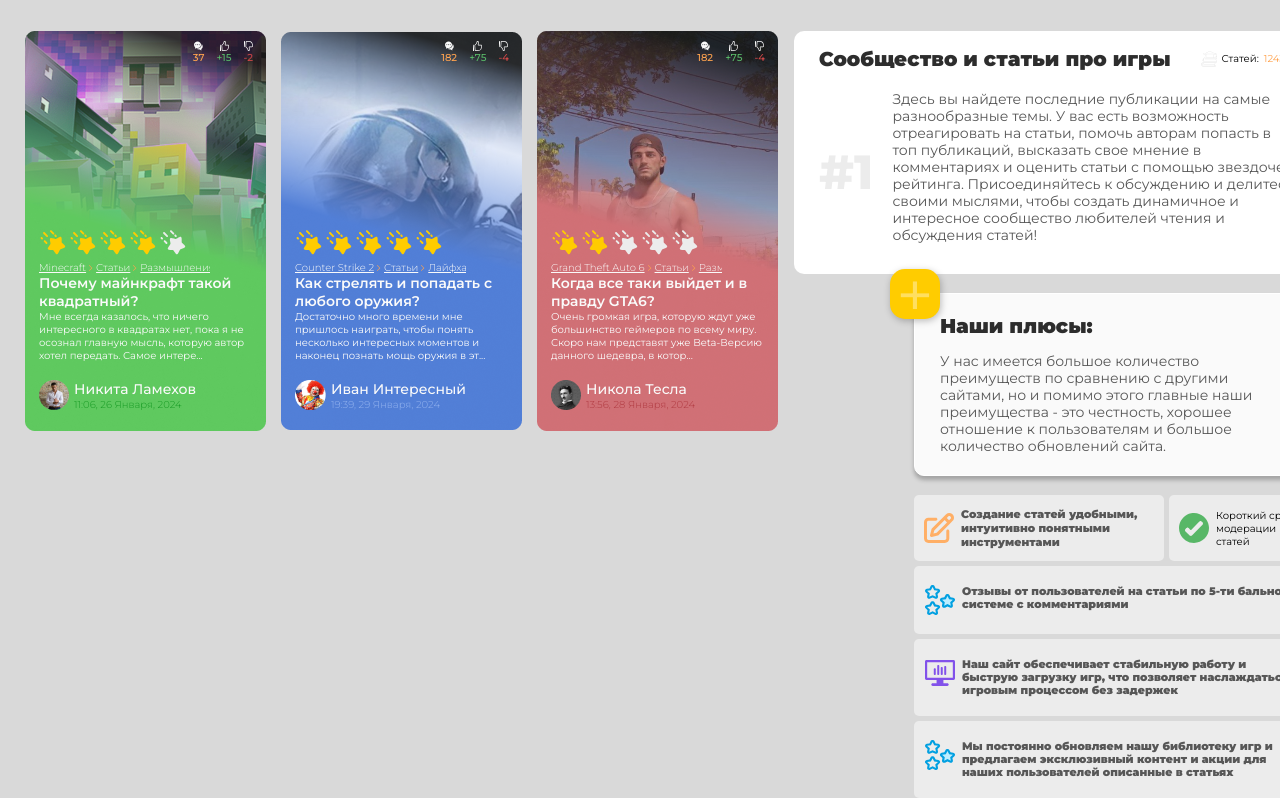
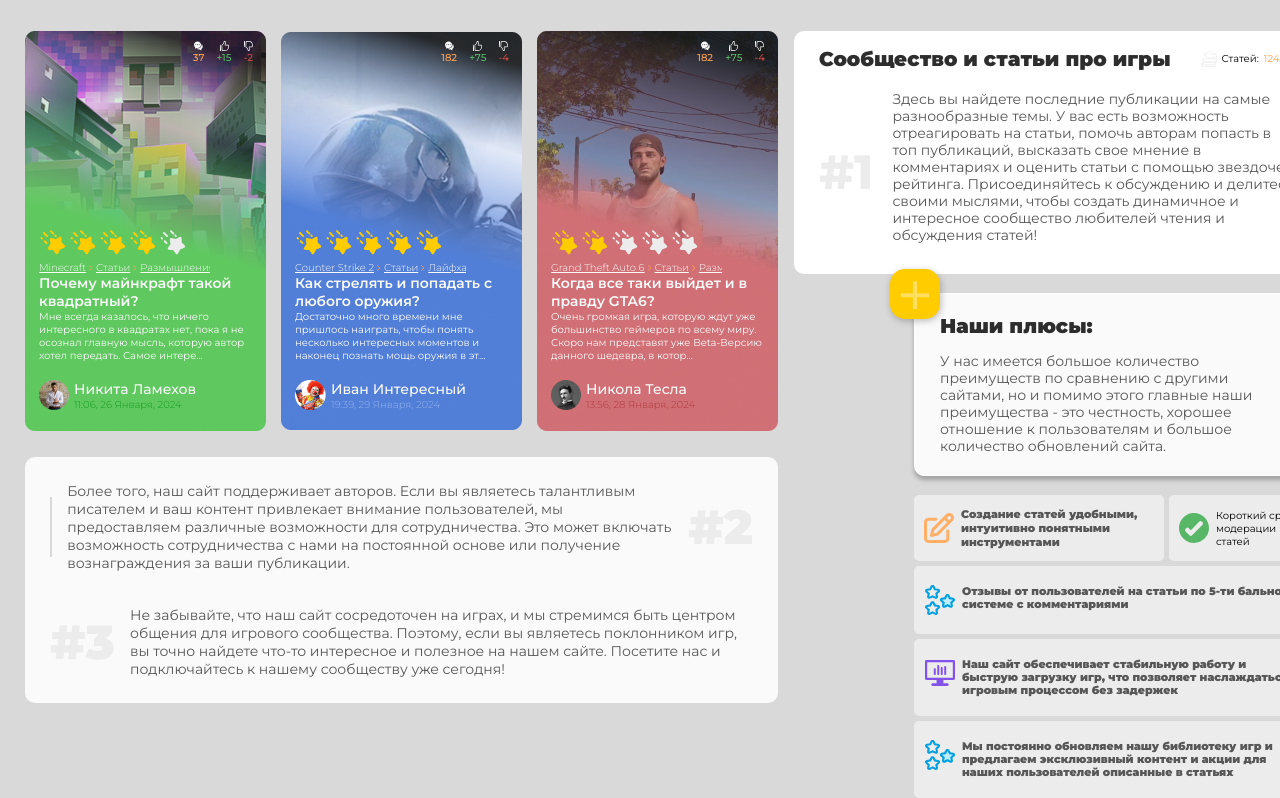
Before and after one commit to Asliddin001/GameVerse, a React (Vite) app: page / in a window 1280 px wide. Shown: the part 1045-1843 px from the top of the page. Built offline with nearby package versions, Linux system fonts and the light colour scheme.

Commit message:
added some styles and component to community section

```diff
--- a/src/components/pages/home-page-components/community/community.jsx
+++ b/src/components/pages/home-page-components/community/community.jsx
@@ -6,6 +6,7 @@ import { communityData, dataArray } from "../../../../data/data";
 import { Community_info_head } from "./community_info_head/Community_info_head";
 import { Aside_cards } from "./aside_cards/Aside_cards.jsx";
 import { Rigth_info_cards } from "./right_info_cards/Rigth_info_cards";
+import { Comunity_card_continuation } from "./comunity_card_continuation/comunity_card_continuation";
 export const Community = () => {
   return (
     <>
@@ -13,6 +14,7 @@ export const Community = () => {
         <div className={styles.community}>
           <div className={styles.community__boxs}>
             <Box data={dataArray} />
+            <Comunity_card_continuation/>
           </div>
           <div className={styles.community__content}>
             {communityData.map((item, index) => (
--- /dev/null
+++ b/src/components/pages/home-page-components/community/comunity_card_continuation/comunity_card_continuation.jsx
@@ -0,0 +1,24 @@
+import React from "react";
+import styles from "./comunity_card_continuation.module.css";
+
+export const Comunity_card_continuation = () => {
+    return (
+      <div className={styles.onlineServers}>
+        <div className={styles.onlineServers__contents}>
+    <div className={styles.onlineServers__content}>
+<span>#2</span>
+<p>
+Более того, наш сайт поддерживает авторов. Если вы являетесь талантливым писателем и ваш контент привлекает внимание пользователей, мы предоставляем различные возможности для сотрудничества. Это может включать возможность сотрудничества с нами на постоянной основе или получение вознаграждения за ваши публикации.
+</p>
+<div className={styles.rectengle}></div>
+    </div>
+    <div className={styles.onlineServers__content}>
+<span>#3</span>
+<p>
+Не забывайте, что наш сайт сосредоточен на играх, и мы стремимся быть центром общения для игрового сообщества. Поэтому, если вы являетесь поклонником игр, вы точно найдете что-то интересное и полезное на нашем сайте. Посетите нас и подключайтесь к нашему сообществу уже сегодня!
+</p>
+    </div>
+        </div>
+      </div>
+  );
+};
--- /dev/null
+++ b/src/components/pages/home-page-components/community/comunity_card_continuation/comunity_card_continuation.module.css
@@ -0,0 +1,44 @@
+.onlineServers {
+    margin-top: 2.5625rem;
+    padding: 2.5rem;
+    border-radius: 1rem;
+    background: var(--white-2);
+    display: flex;
+    flex-direction: column;
+}
+
+.onlineServers__contents {
+    display: flex;
+    flex-direction: column;
+    gap: 3.4rem;
+}
+
+.onlineServers__content {
+    display: flex;
+    align-items: center;
+    flex-direction: row;
+    gap: 1.5rem;
+}
+
+.onlineServers__content:nth-child(1) {
+    flex-direction: row-reverse;
+}
+
+.onlineServers__content>span:nth-child(1) {
+    color: var(--white-4);
+    font-size: 4.8rem;
+    font-weight: 1000;
+}
+
+
+.rectengle {
+    width: .9rem;
+    height: 6rem;
+    background: var(--white-3);
+}
+
+.onlineServers__content>p {
+    color: var(--black-gray);
+    font-size: 1.4rem;
+    font-weight: 400;
+}
--- a/src/components/pages/home-page-components/onlineServers/onlineServers.module.css
+++ b/src/components/pages/home-page-components/onlineServers/onlineServers.module.css
@@ -71,7 +71,7 @@
 
 
 .rectengle {
-    width: .3rem;
+    width: 0.3rem;
     height: 6rem;
     background: var(--white-3);
 }
```
